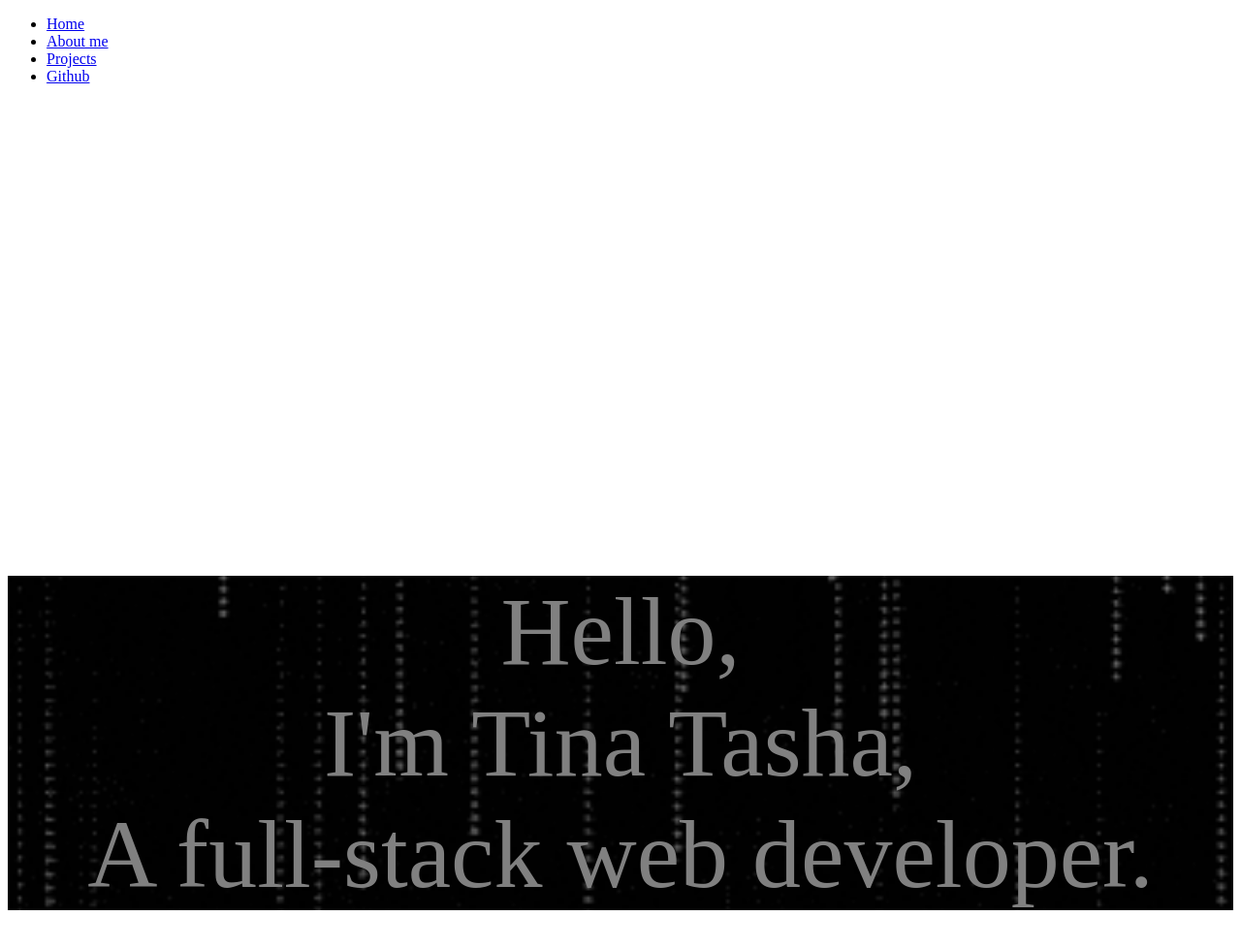
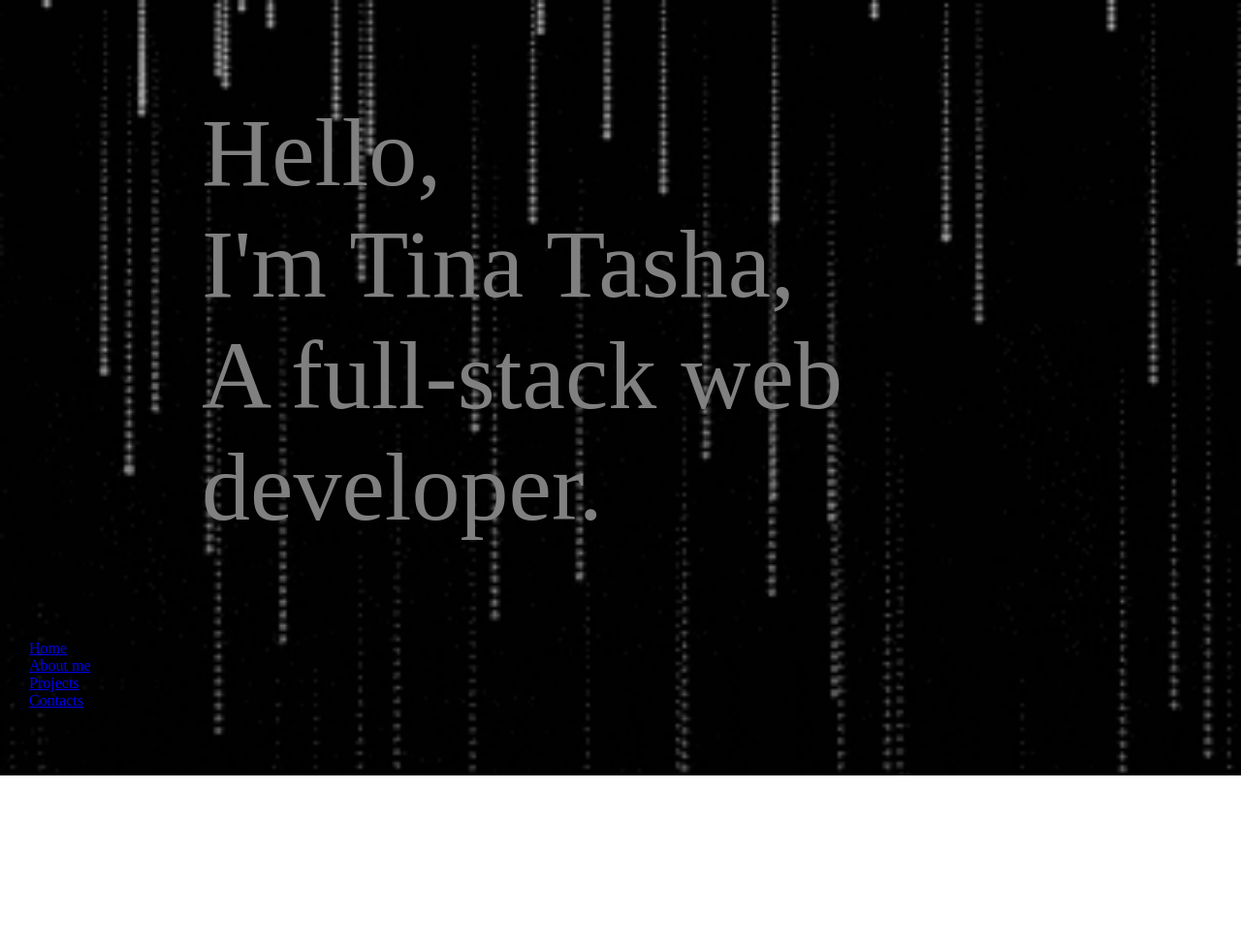
Before and after one commit to tinatasha/portfolio.1, a plain HTML site: page index.html in a window 1280 px wide. Shown: the whole page at 97% size. After the commit the page ends 800 px from the top, so only its background shows below. Drawn offline with Linux system fonts and the light colour scheme.

Commit message:
add extra pages

```diff
--- a/index.html
+++ b/index.html
@@ -7,21 +7,14 @@ portfolio.1
 <link rel="stylesheet" href="styles.css">
     </head>
     <body>
-        <div id ="nav">
-        <ul>
-            <li><a href="#Home">Home</a></li>
-            <li><a href="#About">About me</a></li>
-            <li><a href="#Projects">Projects</a></li>
-            <li><a href="#Github">Github</a></li>
-        </ul>
+        <div id="heading">
+                <p>Hello,<br>I'm Tina Tasha,<br>A full-stack web developer.<br></p>
         </div>
-        <div id="one">
-<div id="two">
-<p>Hello,<br>I'm Tina Tasha,<br>A full-stack web developer.<br></p>
-</div>
-<div id="three">
-
-</div>
-        </div>
+        <nav>
+                <li><a href="index.html">Home</a></li>
+                <li><a href="aboutme.html">About me</a></li>
+                <li><a href="projects.html">Projects</a></li>
+                <li><a href="contacts.html">Contacts</a></li>
+        </nav>
     </body>
 </html>
--- a/styles.css
+++ b/styles.css
@@ -1,16 +1,10 @@
-#one{
-    background-image: url("giphy.gif");
-    background-position: 100%;
-    background-attachment: fixed;
-    backface-visibility: hidden;
+body{
+    background-image: url(giphy.gif);
     background-repeat: no-repeat;
-    background-size: 100%;
-
+    background-size: cover;
 }
-#two{
-    text-align: center;
+#heading p{
     color:grey;
     font-size:100px;
-    margin-top:40%;
-
+    margin-left: 200px;
 }
```
Also changed, not shown: aboutme.html (added), contacts.html (added), projects.html (added).
